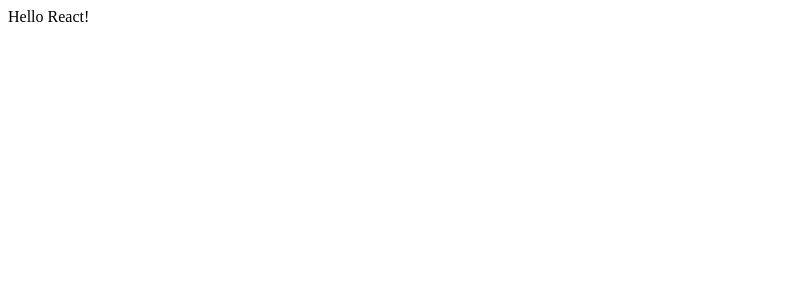
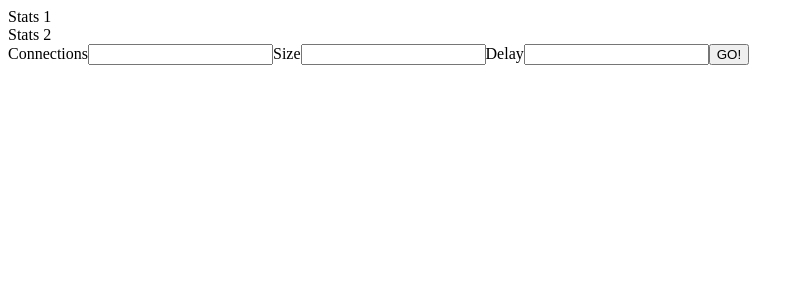
Before and after one commit to majori/bachelor-thesis, a React app in the folder client/: page / in a window 1280 px wide. Shown: the top 300 px of the page, without its empty margins (0-804 px from the left). Built offline with nearby package versions, Linux system fonts and the light colour scheme.

Commit message:
Base components for UI

```diff
--- a/client/package.json
+++ b/client/package.json
@@ -5,7 +5,7 @@
   "main": "index.js",
   "scripts": {
     "start": "http-server ./dist --no-dotfiles --silent",
-    "dev": "webpack --mode development",
+    "dev": "webpack-dev-server --mode development --open",
     "build": "webpack --mode production",
     "test": "echo \"Error: no test specified\" && exit 1"
   },
@@ -22,8 +22,10 @@
     "webpack-dev-server": "^3.1.4"
   },
   "dependencies": {
+    "axios": "^0.18.0",
     "http-server": "^0.11.1",
     "react": "^16.4.0",
-    "react-dom": "^16.4.0"
+    "react-dom": "^16.4.0",
+    "styled-components": "^3.3.2"
   }
 }
--- /dev/null
+++ b/client/src/components/App.jsx
@@ -0,0 +1,25 @@
+import React from "react";
+import styled from 'styled-components';
+
+import Stats from './Stats';
+import Controls from './Controls';
+
+const Layout = styled.div`
+
+`;
+
+class App extends React.Component {
+  render() {
+    return (
+      <Layout>
+        <div>
+          <Stats target="1"/>
+          <Stats target="2"/>
+        </div>
+        <Controls />
+      </Layout>
+    );
+  }
+}
+
+export default App
--- /dev/null
+++ b/client/src/components/Controls.jsx
@@ -0,0 +1,19 @@
+import React from "react";
+import styled from 'styled-components';
+
+const Container = styled.div`
+
+`;
+
+export default () => {
+  return (
+    <Container>
+      <form>
+        <label>Connections<input type="number"></input></label>
+        <label>Size<input type="number" /></label>
+        <label>Delay<input type="number" /></label>
+        <button type="submit">GO!</button>
+      </form>
+    </Container>
+  );
+};
--- /dev/null
+++ b/client/src/components/Stats.jsx
@@ -0,0 +1,14 @@
+import React from "react";
+import styled from 'styled-components';
+
+const Container = styled.div`
+
+`;
+
+export default ({ target }) => {
+  return (
+    <Container>
+      Stats {target}
+    </Container>
+  );
+};
--- a/client/src/index.jsx
+++ b/client/src/index.jsx
@@ -1,8 +1,9 @@
 import React from "react";
 import ReactDOM from "react-dom";
 
-const Index = () => {
-  return <div>Hello React!</div>;
-};
+import App from './components/App';
 
-ReactDOM.render(<Index />, document.getElementById("index"));
+ReactDOM.render(
+  <App />,
+  document.getElementById("index")
+);
--- a/client/webpack.config.js
+++ b/client/webpack.config.js
@@ -5,6 +5,9 @@ module.exports = {
   output: {
     path: __dirname + '/dist',
     filename: 'bundle.js'
+  },
+  resolve: {
+    extensions: ['.js', '.jsx']
   },
   module: {
     rules: [
@@ -20,7 +23,6 @@ module.exports = {
   plugins: [
     new HtmlWebpackPlugin({
       template: "./src/index.html",
-      filename: "./index.html"
     })
   ]
 }
```
Also changed, not shown: 2 other files (tests, documents, lock files or other folders).
